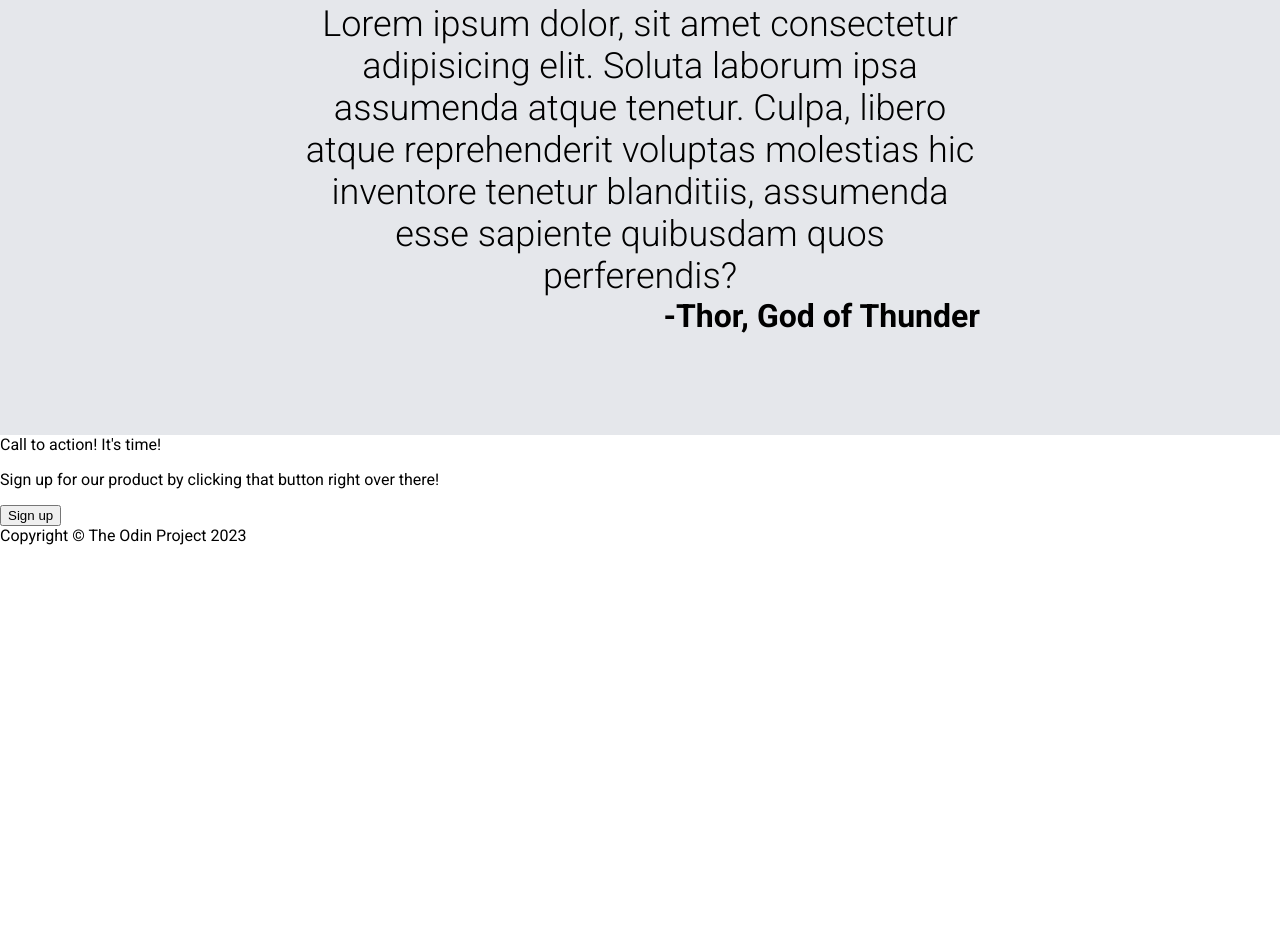
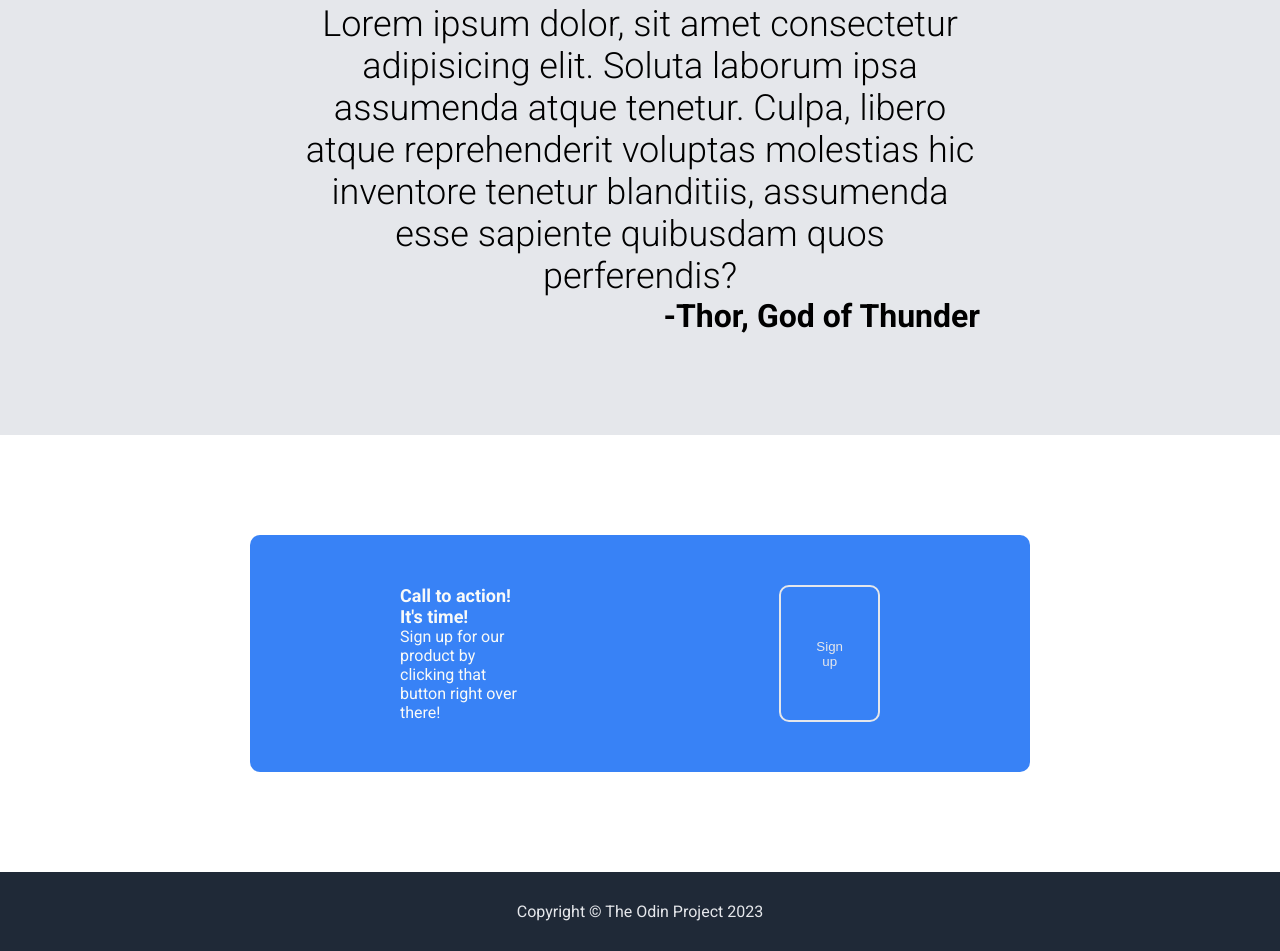
Before and after one commit to DujMaa/LandingPage, a plain HTML site: page index.html in a window 1280 px wide. Shown: the part 1352-2303 px from the top of the page. Before the commit the page ends 1897 px from the top, so only its background shows below. Drawn offline with Linux system fonts and the light colour scheme.

Commit message:
Added Contact part

```diff
--- a/app.css
+++ b/app.css
@@ -116,3 +116,43 @@ ul {
   padding: 0;
   margin: 0;
 }
+
+.contact {
+  display: flex;
+  justify-content: center;
+  padding: 100px 250px;
+}
+
+.form {
+  background-color: #3882f6;
+  display: flex;
+  padding: 50px 150px;
+  color: #f9faf8;
+  border-radius: 10px;
+  gap: 250px;
+}
+
+.contact-heading {
+  font-weight: 800;
+  font-size: 18px;
+  padding: 0;
+}
+
+.contact p {
+  margin: 0;
+}
+
+.contact-btn {
+  background-color: transparent;
+  border: 2px solid #e5e7eb;
+  color: #e5e7eb;
+  padding: 0 35px;
+  border-radius: 10px;
+}
+
+.footer {
+  background-color: #1f2937;
+  text-align: center;
+  padding: 30px 0;
+  color: #e5e7eb;
+}
```
